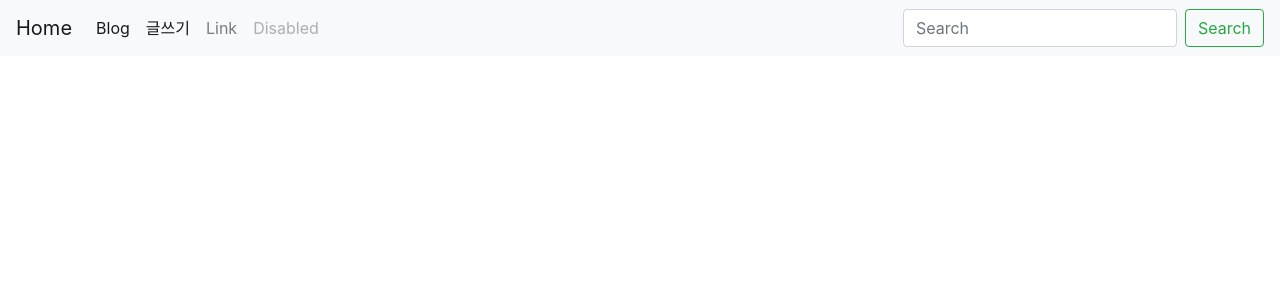
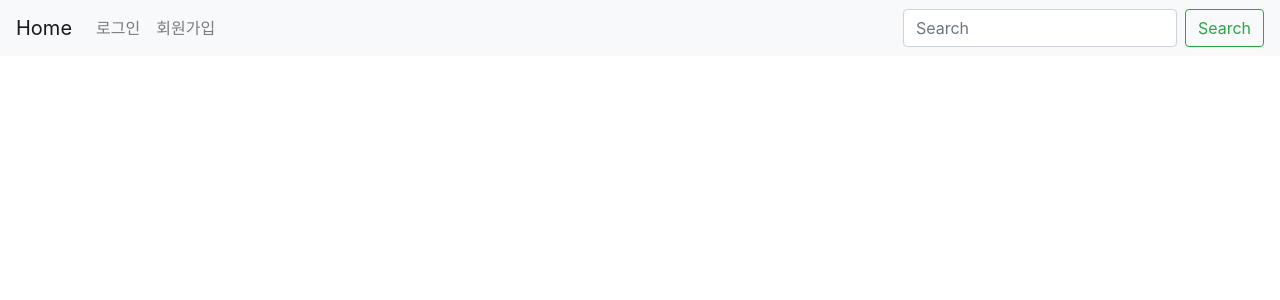
Before and after one commit to 1eastar/likelion_Django_sesstion_4, a Django app: page /blog/ in a window 1280 px wide. Shown: the top 300 px of the page. Run offline with Django 3.2, Linux system fonts and the light colour scheme; data that the repository does not hold is empty; some libraries are stand-ins or nearby versions.

Commit message:
Update base.html

```diff
--- a/default/templates/base.html
+++ b/default/templates/base.html
@@ -16,18 +16,24 @@
 
     <div class="collapse navbar-collapse" id="navbarSupportedContent">
       <ul class="navbar-nav mr-auto">
+      {% if user.is_authenticated %}
         <li class="nav-item active">
-          <a class="nav-link" href="{% url 'home' %}">Blog</a>
+          <a class="nav-link" href="#">Blog</a>
         </li>
         <li class="nav-item active">
-          <a class="nav-link" href="{% url 'new' %}">글쓰기</a>
+          <a class="nav-link" href="#">글쓰기</a>
+        </li>
+        <li class="nav-item active">
+          <a class="nav-link" href="#">로그아웃</a>
+        </li>
+      {% else %}
+        <li class="nav-item">
+          <a class="nav-link" href="#">로그인</a>
         </li>
         <li class="nav-item">
-          <a class="nav-link" href="#">Link</a>
+          <a class="nav-link" href="#">회원가입</a>
         </li>
-        <li class="nav-item">
-          <a class="nav-link disabled" href="#" tabindex="-1" aria-disabled="true">Disabled</a>
-        </li>
+      {% endif %}
       </ul>
       <form class="form-inline my-2 my-lg-0">
         <input class="form-control mr-sm-2" type="search" placeholder="Search" aria-label="Search">
```
